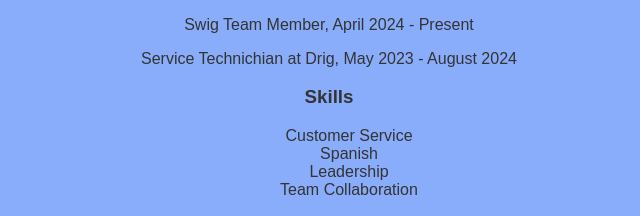
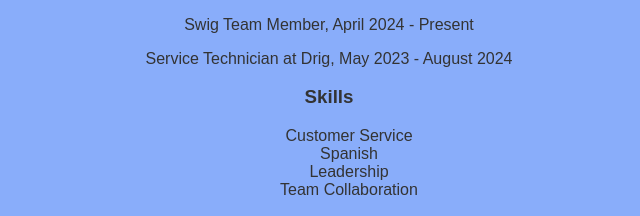
Before and after one commit to jacksonbailey6215/IS201-Final, a plain HTML site: page index.html in a window 1280 px wide. Shown: the part 1318-1534 px from the top of the page, 311-951 px from the left. Drawn offline with Linux system fonts and the light colour scheme.

Commit message:
Update index.html

```diff
--- a/index.html
+++ b/index.html
@@ -46,7 +46,7 @@
 
         <h3>Experience</h3>
         <p>Swig Team Member, April 2024 - Present</p>
-        <p>Service Technichian at Drig, May 2023 - August 2024</p>
+        <p>Service Technician at Drig, May 2023 - August 2024</p>
 
         <h3>Skills</h3>
         <ul>
@@ -58,7 +58,8 @@
 
         <h2 id="conclusion">Conclusion</h2>
         <p>Thank you for visiting Snow Central!</p>
-    </div>
+
+        <!-- Tableau Graph -->
         <div class='tableauPlaceholder' id='viz1713761933162' style='position: relative'>
             <noscript>
                 <a href='#'>
@@ -90,10 +91,10 @@
             scriptElement.src = 'https://public.tableau.com/javascripts/api/viz_v1.js';
             vizElement.parentNode.insertBefore(scriptElement, vizElement);
         </script>
+    </div>
 
     <div id="footer">
         <a href="#header">Back to Top</a>
     </div>
-
 </body>
 </html>
```
Lines whose indentation alone changed are shown as unchanged.
